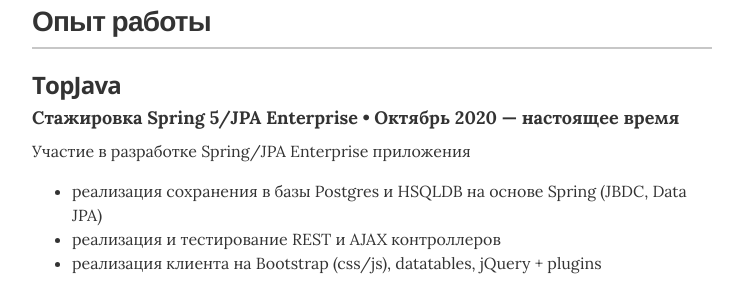
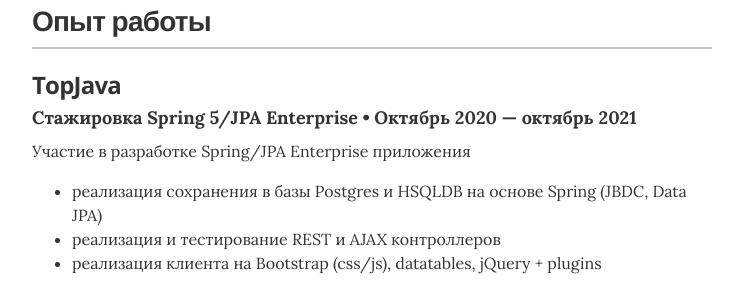
Before and after one commit to St-Dem/St-Dem.github.io, a Jekyll site: the page built from index.html, in a window 1280 px wide and 900 px high, scrolled down 752 px. Shown: the part 154-454 px from the top of the window, without its empty margins (268-1011 px from the left). Built offline with Jekyll 4.4.1, drawn with Linux system fonts in a browser that asks for light colours.

Commit message:
Update experience.yml

```diff
--- a/_data/experience.yml
+++ b/_data/experience.yml
@@ -2,7 +2,7 @@
 #
 - company: TopJava
   position: Стажировка Spring 5/JPA Enterprise
-  duration: Октябрь 2020 &mdash; настоящее время
+  duration: Октябрь 2020 &mdash; октябрь 2021
   summary: "Участие в разработке Spring/JPA Enterprise приложения
 <ul class='resume-item-list'>
 <li>реализация сохранения в базы Postgres и HSQLDB на основе Spring (JBDC, Data JPA)</li>
```
